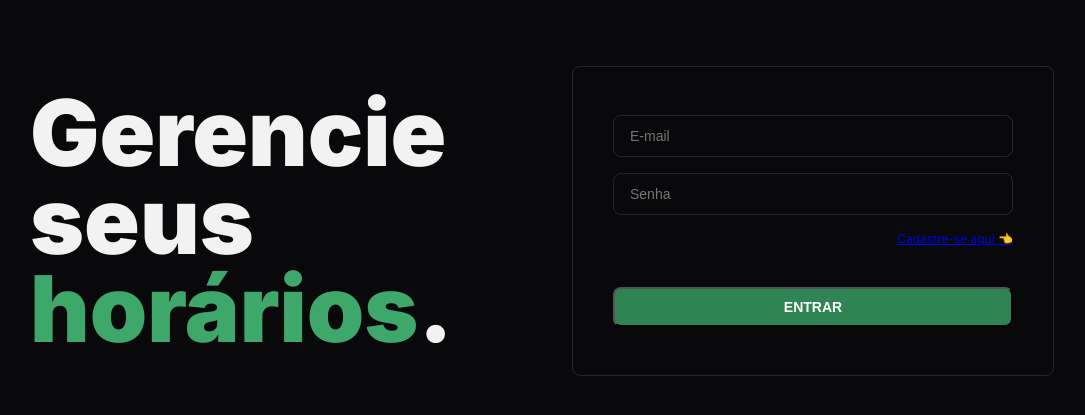
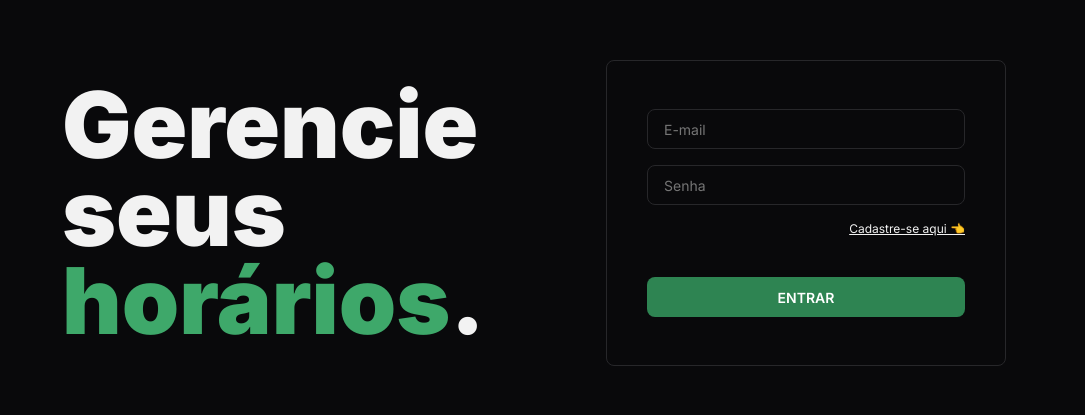
Before and after one commit to MarcosRene/athena, a React (Vite) app: page /sign-in in a window 1280 px wide. Shown: the part 187-602 px from the top of the page, without its empty margins (106-1191 px from the left). Built offline with nearby package versions, Linux system fonts and the light colour scheme.

Commit message:
style: refactor app styles

```diff
--- a/src/components/breadcrumbs/styles.css
+++ b/src/components/breadcrumbs/styles.css
@@ -7,12 +7,15 @@
   display: flex;
 }
 
-.breadcrumbs-container ol .active-link {
+.breadcrumbs-container ol li {
+  display: flex;
+}
+
+.breadcrumbs-container ol li.active-link a {
   font-weight: 500;
   color: var(--green-500);
 }
 
 .breadcrumbs-container ol li svg {
   margin: 0 8px;
-  display: inline-block;
 }
--- a/src/components/form/input/styles.css
+++ b/src/components/form/input/styles.css
@@ -6,6 +6,7 @@
   line-height: 20px;
 
   background-color: var(--black-100);
+  color: var(--white-100);
   border: 1px solid var(--gray-900);
   border-radius: 8px;
 
--- a/src/components/form/select/styles.css
+++ b/src/components/form/select/styles.css
@@ -23,10 +23,11 @@
   flex: 1;
   height: 100%;
   padding: 0 16px;
-
+  border: 0;
   font-size: 14px;
   line-height: 20px;
   background-color: var(--black-100);
+  color: var(--white-100);
 }
 
 .select-container select:focus {
--- a/src/components/form/textArea/styles.css
+++ b/src/components/form/textArea/styles.css
@@ -6,6 +6,7 @@
   line-height: 20px;
 
   background-color: var(--black-100);
+  color: var(--white-100);
   border: 1px solid var(--gray-900);
   border-radius: 8px;
 
--- a/src/components/profile/styles.css
+++ b/src/components/profile/styles.css
@@ -16,10 +16,17 @@
   align-items: flex-end
 }
 
-.profile-container .profile-content .profile-infor span:nth-child(2) {
+.profile-container .profile-content .profile-infor span {
+  font-size: 16px;
+  line-height: 24px;
+  font-weight: 500;
+}
+
+.profile-container .profile-content .profile-infor span:last-child {
   font-size: 14px;
   line-height: 20px;
   color: var(--gray-500);
+  font-weight: 400;
 }
 
 .profile-container .profile-content img {
--- a/src/global.css
+++ b/src/global.css
@@ -17,6 +17,10 @@
 
   --zinc-500: hsl(240, 4%, 46%);
   --zinc-900: hsl(240, 6%, 10%);
+
+  margin: 0;
+  padding: 0;
+  box-sizing: border-box;
 }
 
 body {
@@ -28,9 +32,19 @@ body {
 
 button {
   cursor: pointer;
+  border: 0;
 }
 
-ul {
+button, input, textarea, select {
+  font-family: 'Inter', sans-serif;
+}
+
+a {
+  color: var(--white-100);
+  text-decoration: none;
+}
+
+ul, ol {
   list-style: none;
 }
 
--- a/src/pages/app/dashboard/schedules/styles.css
+++ b/src/pages/app/dashboard/schedules/styles.css
@@ -75,7 +75,6 @@
 .schedules-container li .schedules-item-body span {
   font-size: 14px;
   line-height: 20px;
-  font-weight: 500;
 
   overflow: hidden;
   display: -webkit-box;
--- a/src/pages/auth/signIn/styles.css
+++ b/src/pages/auth/signIn/styles.css
@@ -47,7 +47,6 @@
   font-size: 12px;
   line-height: 16px;
   text-align: end;
-  background-color: transparent;
   text-decoration: underline;
 
   display: block;
--- a/src/pages/auth/signUp/styles.css
+++ b/src/pages/auth/signUp/styles.css
@@ -35,7 +35,6 @@
   font-size: 12px;
   line-height: 16px;
   text-align: end;
-  background-color: transparent;
   text-decoration: underline;
 
   display: block;
```
